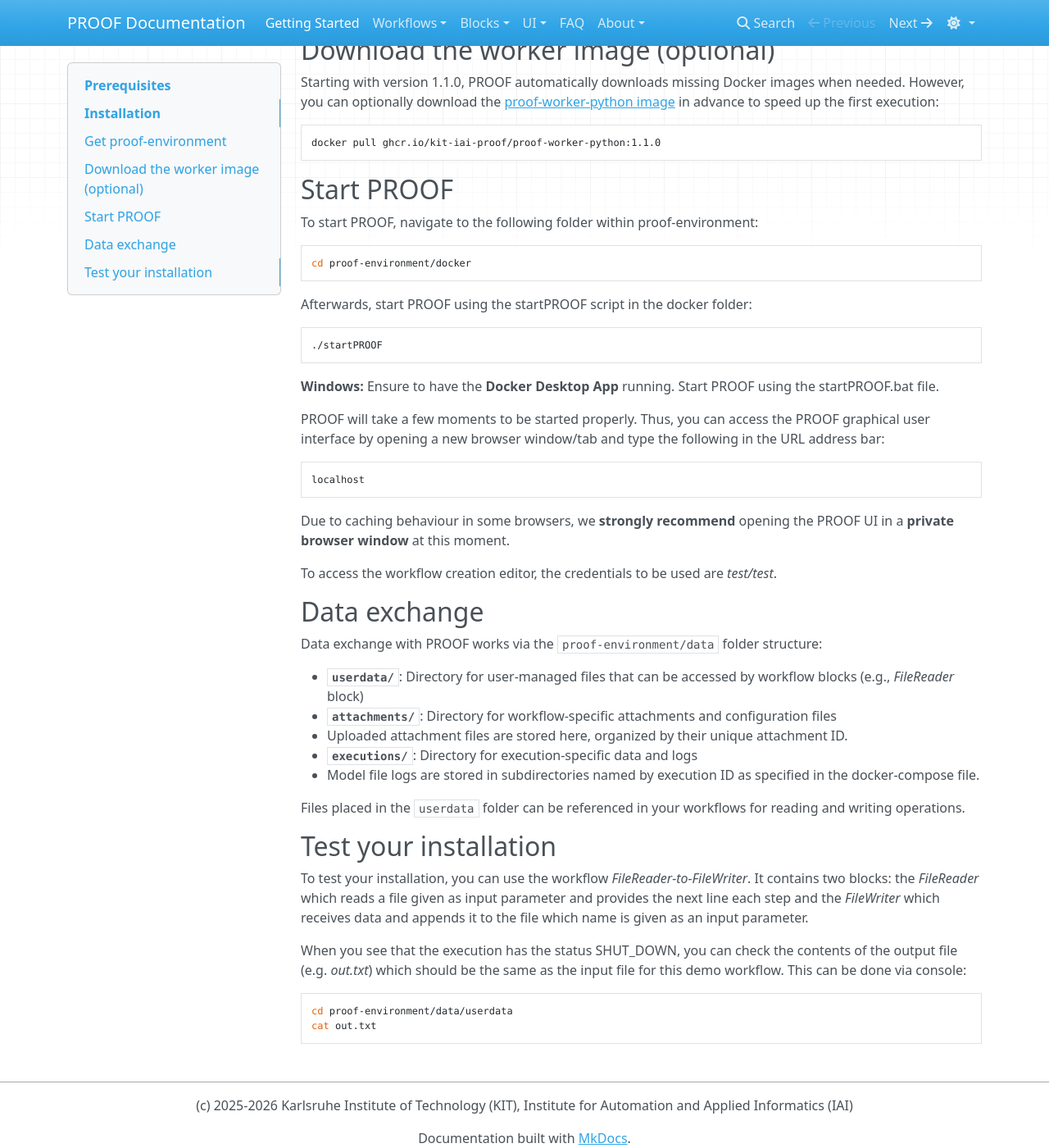
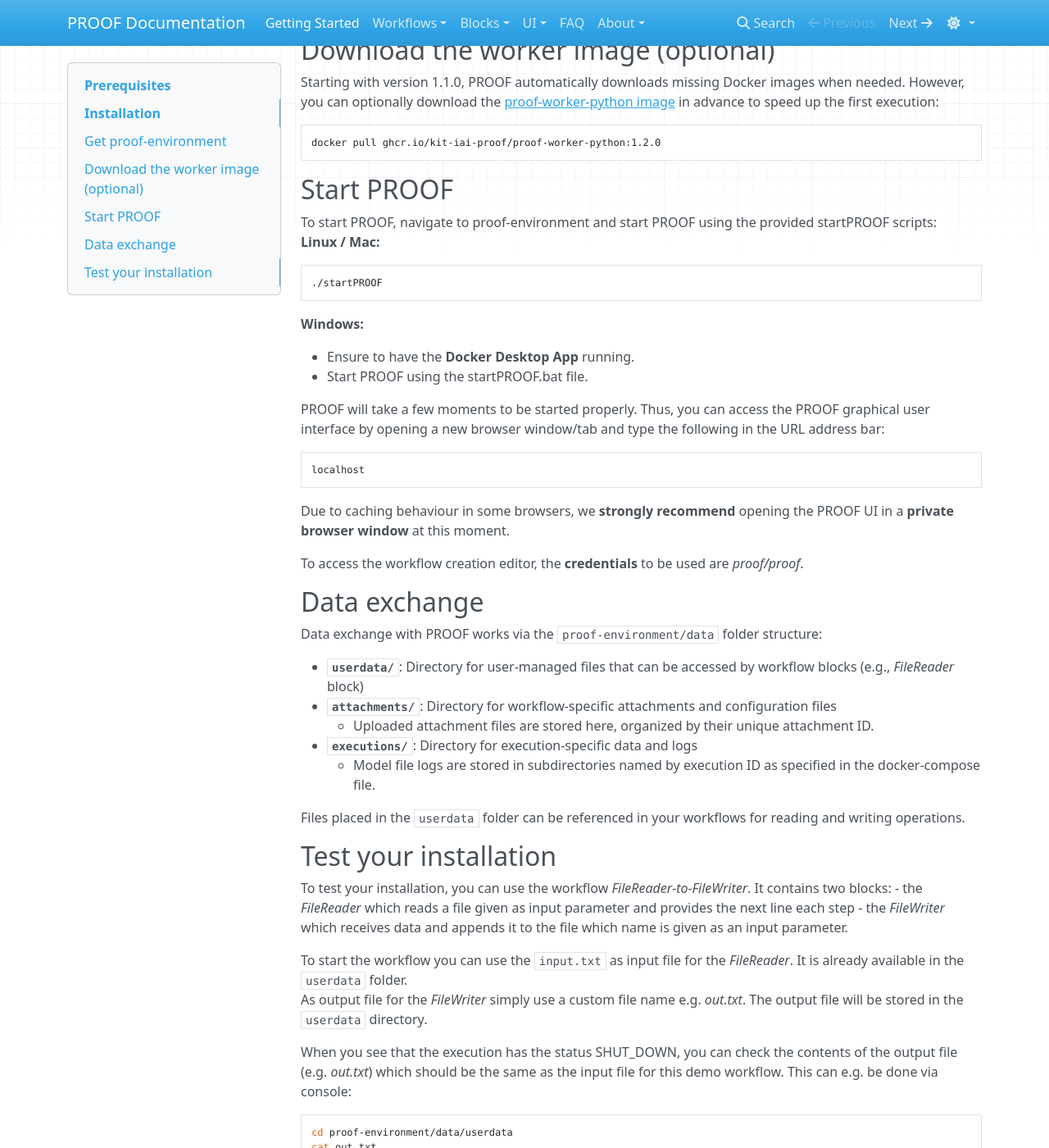
Before and after one commit to KIT-IAI-PROOF/kit-iai-proof.github.io, an MkDocs documentation site: the page built from docs/GettingStarted/getting-started.md, in a window 1280 px wide and 1400 px high, scrolled down 703 px. Shown: the whole window at 82% size. Built offline with MkDocs 1.6.1, drawn with Linux system fonts in a browser that asks for light colours; nearby versions of some CDN libraries.

Commit message:
feat: adjust getting started page to V1.2.0

````diff
--- a/docs/GettingStarted/getting-started.md
+++ b/docs/GettingStarted/getting-started.md
@@ -31,20 +31,19 @@
 ## Download the worker image (optional)
 Starting with version 1.1.0, PROOF automatically downloads missing Docker images when needed. However, you can optionally download the [proof-worker-python image](https://github.com/orgs/KIT-IAI-PROOF/packages/container/package/proof-worker-python) in advance to speed up the first execution:
 ```
-docker pull ghcr.io/kit-iai-proof/proof-worker-python:1.1.0
+docker pull ghcr.io/kit-iai-proof/proof-worker-python:1.2.0
 ```
 
 ## Start PROOF
-To start PROOF, navigate to the following folder within proof-environment:
-```
-cd proof-environment/docker
-```
-Afterwards, start PROOF using the startPROOF script in the docker folder:
+To start PROOF, navigate to proof-environment and start PROOF using the provided startPROOF scripts:
+**Linux / Mac:**
 ```
 ./startPROOF
 ```
-**Windows:** Ensure to have the **Docker Desktop App** running. Start PROOF using the startPROOF.bat file.
+**Windows:**
 
+- Ensure to have the **Docker Desktop App** running.
+- Start PROOF using the startPROOF.bat file.
 
 PROOF will take a few moments to be started properly. Thus, you can access the PROOF graphical user interface by opening a new browser window/tab and type the following in the URL address bar:
 ```
@@ -52,23 +51,28 @@
 ```
 Due to caching behaviour in some browsers, we **strongly recommend** opening the PROOF UI in a **private browser window** at this moment.
 
-To access the workflow creation editor, the credentials to be used are *test/test*.
+To access the workflow creation editor, the **credentials** to be used are *proof/proof*.
 
 ## Data exchange
 Data exchange with PROOF works via the `proof-environment/data` folder structure:
 
 - **`userdata/`**: Directory for user-managed files that can be accessed by workflow blocks (e.g., *FileReader* block)
 - **`attachments/`**: Directory for workflow-specific attachments and configuration files
-  - Uploaded attachment files are stored here, organized by their unique attachment ID.
+    - Uploaded attachment files are stored here, organized by their unique attachment ID.
 - **`executions/`**: Directory for execution-specific data and logs
-  - Model file logs are stored in subdirectories named by execution ID as specified in the docker-compose file.
+    - Model file logs are stored in subdirectories named by execution ID as specified in the docker-compose file.
 
 Files placed in the `userdata` folder can be referenced in your workflows for reading and writing operations.
 
 ## Test your installation
-To test your installation, you can use the workflow *FileReader-to-FileWriter*. It contains two blocks: the *FileReader* which reads a file given as input parameter and provides the next line each step and the *FileWriter* which receives data and appends it to the file which name is given as an input parameter.
+To test your installation, you can use the workflow *FileReader-to-FileWriter*. It contains two blocks:
+- the *FileReader* which reads a file given as input parameter and provides the next line each step
+- the *FileWriter* which receives data and appends it to the file which name is given as an input parameter.
 
-When you see that the execution has the status SHUT_DOWN, you can check the contents of the output file (e.g. *out.txt*) which should be the same as the input file for this demo workflow. This can be done via console:
+To start the workflow you can use the `input.txt` as input file for the *FileReader*. It is already available in the `userdata` folder.
+As output file for the *FileWriter* simply use a custom file name e.g. *out.txt*. The output file will be stored in the `userdata` directory.
+
+When you see that the execution has the status SHUT_DOWN, you can check the contents of the output file (e.g. *out.txt*) which should be the same as the input file for this demo workflow. This can e.g. be done via console:
 ```
 cd proof-environment/data/userdata
 cat out.txt
````
Also changed, not shown: other parts of docs/GettingStarted/getting-started.md (+1 -1 lines).
